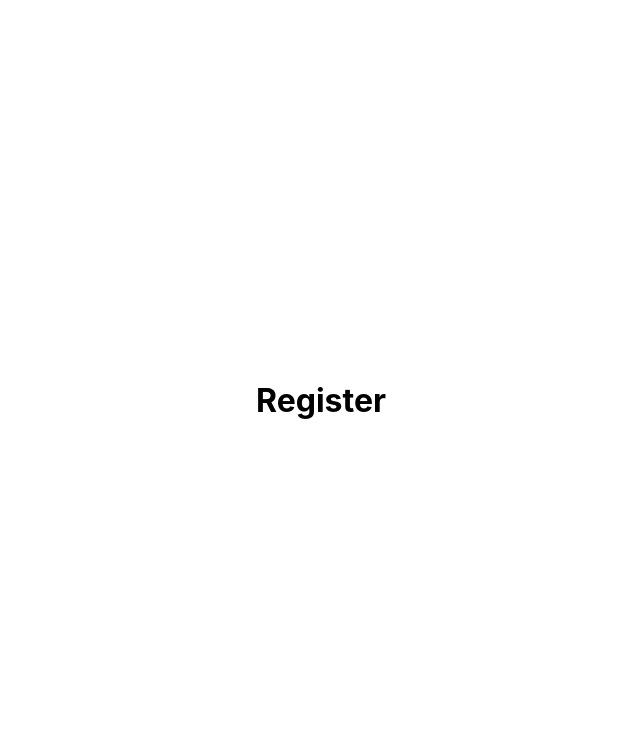
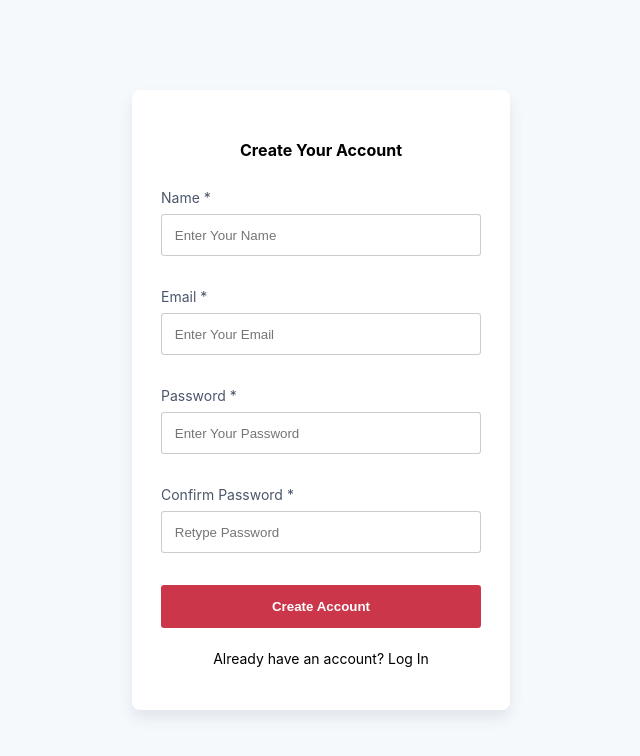
Before and after one commit to bibakroy/Shopping-App-Frontend, a React (Create React App) app: page /register in a window 1280 px wide. Shown: the top 756 px of the page, without its empty margins (319-959 px from the left). Built offline with nearby package versions, Linux system fonts and the light colour scheme.

Commit message:
create register page, input container, and add proper validation

```diff
--- a/package.json
+++ b/package.json
@@ -10,6 +10,7 @@
     "@types/node": "^16.7.13",
     "@types/react": "^18.0.0",
     "@types/react-dom": "^18.0.0",
+    "axios": "^1.4.0",
     "react": "^18.2.0",
     "react-dom": "^18.2.0",
     "react-router-dom": "^6.11.1",
--- /dev/null
+++ b/src/components/InputContainer.tsx
@@ -0,0 +1,40 @@
+import styles from "../styles/InputContainer.module.css";
+import { FormPropertyType, FormValueType, ErrorType } from "../types";
+
+type InputContainerType = {
+  formProperty: FormPropertyType;
+  formValue: FormValueType;
+  errors: ErrorType;
+  handleChange: (e: any) => void;
+  handleBlur: (e: any) => void;
+};
+
+function InputContainer({
+  formProperty,
+  formValue,
+  errors,
+  handleChange,
+  handleBlur,
+}: InputContainerType) {
+  return (
+    <div className={styles.inputContainer}>
+      <label htmlFor="name" className={styles.label}>
+        {formProperty.label} {formProperty.required ? "*" : ""}
+      </label>
+      <input
+        type="text"
+        name={formProperty.name}
+        required={formProperty.required}
+        className={styles.input}
+        placeholder={formProperty.placeholder}
+        onChange={handleChange}
+        onBlur={handleBlur}
+      />
+      <p className={styles.error}>
+        {errors[formProperty.name as keyof ErrorType]}
+      </p>
+    </div>
+  );
+}
+
+export default InputContainer;
--- a/src/index.css
+++ b/src/index.css
@@ -1,13 +1,27 @@
 body {
   margin: 0;
-  font-family: -apple-system, BlinkMacSystemFont, 'Segoe UI', 'Roboto', 'Oxygen',
-    'Ubuntu', 'Cantarell', 'Fira Sans', 'Droid Sans', 'Helvetica Neue',
+  font-family: -apple-system, BlinkMacSystemFont, "Segoe UI", "Roboto", "Oxygen",
+    "Ubuntu", "Cantarell", "Fira Sans", "Droid Sans", "Helvetica Neue",
     sans-serif;
   -webkit-font-smoothing: antialiased;
   -moz-osx-font-smoothing: grayscale;
+  background-color: #f6f9fc;
 }
 
 code {
-  font-family: source-code-pro, Menlo, Monaco, Consolas, 'Courier New',
+  font-family: source-code-pro, Menlo, Monaco, Consolas, "Courier New",
     monospace;
 }
+
+a {
+  color: black;
+  text-decoration: none;
+}
+
+p {
+  font-size: 14px;
+}
+
+label {
+  font-size: 14px;
+}
--- a/src/pages/Register.tsx
+++ b/src/pages/Register.tsx
@@ -1,9 +1,81 @@
+import { useState } from "react";
+import axios from "axios";
+import { Link } from "react-router-dom";
+
 import styles from "../styles/Register.module.css";
+import InputContainer from "../components/InputContainer";
+import { FormValueType, ErrorType } from "../types";
+import { registerFormProperties } from "../utils/data";
+import { validateField } from "../utils/helperFunctions";
 
 function Register() {
+  const [formValue, setFormValue] = useState<FormValueType>({
+    name: "",
+    email: "",
+    password: "",
+    confirmPassword: "",
+  });
+  const [errors, setErrors] = useState<ErrorType>({});
+
+  const handleChange = (e: any) => {
+    setFormValue({ ...formValue, [e.target.name]: e.target.value });
+    setErrors({ ...errors, [e.target.name]: "" });
+  };
+
+  const handleBlur = (e: React.FormEvent<HTMLFormElement>) => {
+    const { name, value } = e.target as HTMLInputElement;
+
+    const errorMsg = validateField(name, value, formValue);
+    setErrors({ ...errors, [name]: errorMsg });
+  };
+
+  const handleSubmit = (e: React.FormEvent<HTMLFormElement>) => {
+    e.preventDefault();
+
+    const validationErrors = {} as ErrorType;
+
+    for (const [name, value] of Object.entries(formValue)) {
+      const errorMsg = validateField(name, value, formValue);
+      if (errorMsg) {
+        validationErrors[name as keyof ErrorType] = errorMsg;
+      }
+    }
+
+    if (Object.keys(validationErrors).length === 0) {
+      console.log("Submitted");
+      // axios
+      //   .post("/api/users/register", formValue)
+      //   .then((res) => console.log(res))
+      //   .catch((err) => console.log(err));
+    } else {
+      setErrors(validationErrors);
+    }
+  };
+
   return (
-    <div className={styles.container}>
-      <h1>Register</h1>
+    <div className={styles.main}>
+      <div className={styles.container}>
+        <h4>Create Your Account</h4>
+        <form className={styles.form} onSubmit={handleSubmit} noValidate>
+          {registerFormProperties.map((formProperty, index) => (
+            <InputContainer
+              key={index}
+              formProperty={formProperty}
+              formValue={formValue}
+              errors={errors}
+              handleChange={handleChange}
+              handleBlur={handleBlur}
+            ></InputContainer>
+          ))}
+          <button className={styles.button}>Create Account</button>
+        </form>
+        <p>
+          Already have an account?
+          <span>
+            <Link to={"/login"}> Log In</Link>
+          </span>
+        </p>
+      </div>
     </div>
   );
 }
--- /dev/null
+++ b/src/styles/InputContainer.module.css
@@ -0,0 +1,25 @@
+.inputContainer {
+  display: flex;
+  width: 20rem;
+  flex-direction: column;
+  gap: 0.5rem;
+}
+
+.label {
+  color: rgb(75, 86, 107);
+}
+
+.input {
+  display: flex;
+  height: 2.5rem;
+  border-radius: 0.2rem;
+  border: 1px solid rgb(0, 0, 0, 0.2);
+  padding: 0 0.8rem;
+  outline: none;
+}
+
+.error {
+  padding: 0px;
+  margin: 0px;
+  color: rgb(233, 69, 96);
+}
--- a/src/styles/Register.module.css
+++ b/src/styles/Register.module.css
@@ -1,6 +1,46 @@
-.container {
+.main {
   display: flex;
   align-items: center;
   justify-content: center;
   height: 100vh;
 }
+
+.container {
+  background-color: rgb(255, 255, 255);
+  border-radius: 0.5rem;
+  box-shadow: 0 0.5rem 1rem rgba(3, 0, 71, 0.09);
+  display: flex;
+  flex-direction: column;
+  align-items: center;
+  justify-content: center;
+  padding: 1.8rem;
+  gap: 0.5rem;
+}
+
+.form {
+  display: flex;
+  flex-direction: column;
+  align-items: center;
+  justify-content: center;
+  gap: 1.5rem;
+}
+
+.button {
+  display: flex;
+  align-items: center;
+  justify-content: center;
+  width: 100%;
+  height: 2.7rem;
+  outline: none;
+  border: none;
+  border-radius: 0.2rem;
+  cursor: pointer;
+  background-color: rgb(204, 54, 74);
+  color: rgb(255, 255, 255);
+  line-height: 1.75;
+  font-weight: 600;
+}
+
+.button:hover {
+  background-color: rgb(227, 54, 78);
+}
--- /dev/null
+++ b/src/types/index.ts
@@ -0,0 +1,20 @@
+export type FormPropertyType = {
+  label: string;
+  name: string;
+  placeholder: string;
+  required: boolean;
+};
+
+export type FormValueType = {
+  name: string;
+  email: string;
+  password: string;
+  confirmPassword: string;
+};
+
+export type ErrorType = {
+  name?: string;
+  email?: string;
+  password?: string;
+  confirmPassword?: string;
+};
--- /dev/null
+++ b/src/utils/data.ts
@@ -0,0 +1,28 @@
+import { FormPropertyType } from "../types";
+
+export const registerFormProperties: FormPropertyType[] = [
+  {
+    label: "Name",
+    name: "name",
+    placeholder: "Enter Your Name",
+    required: true,
+  },
+  {
+    label: "Email",
+    name: "email",
+    placeholder: "Enter Your Email",
+    required: true,
+  },
+  {
+    label: "Password",
+    name: "password",
+    placeholder: "Enter Your Password",
+    required: true,
+  },
+  {
+    label: "Confirm Password",
+    name: "confirmPassword",
+    placeholder: "Retype Password",
+    required: true,
+  },
+];
--- /dev/null
+++ b/src/utils/helperFunctions.ts
@@ -0,0 +1,42 @@
+import { FormValueType } from "../types";
+
+export function validateField(
+  name: string,
+  value: string,
+  formValue: FormValueType
+) {
+  switch (name) {
+    case "name":
+      if (!value.trim()) {
+        return "Name is required";
+      }
+      break;
+
+    case "email":
+      if (!value.trim()) {
+        return "Email is required";
+      } else if (!/\S+@\S+\.\S+/.test(value)) {
+        return "Email is invalid";
+      }
+      break;
+
+    case "password":
+      if (!value.trim()) {
+        return "Password is required";
+      }
+      break;
+
+    case "confirmPassword":
+      if (!value.trim()) {
+        return "Confirm Password is required";
+      } else if (value !== formValue.password) {
+        return "Passwords do not match";
+      }
+      break;
+
+    default:
+      break;
+  }
+
+  return "";
+}
```
Also changed, not shown: 1 other file (tests, documents, lock files or other folders).
